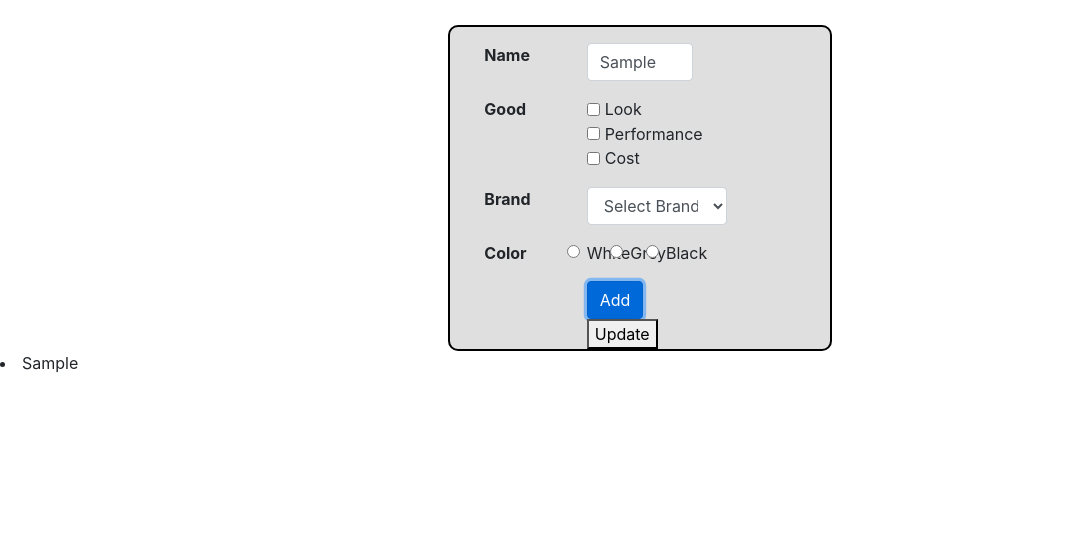
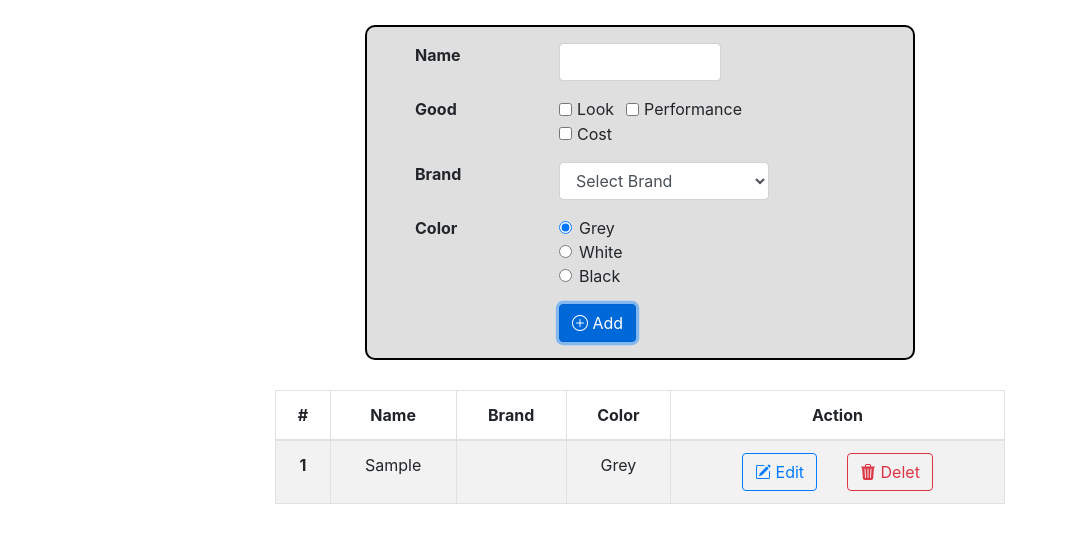
Before and after one commit to jacksonsuthip/angular, an Angular app: page / in a window 1280 px wide. Both pictures are taken after typing "Sample" into the empty fields and a click on the button "Add". Shown: the top 542 px of the page, without its empty margins (0-1068 px from the left). Built offline with nearby package versions, Linux system fonts and the light colour scheme.

Commit message:
feat: :hammer: table list & input reset fields

```diff
--- a/angular.json
+++ b/angular.json
@@ -16,13 +16,16 @@
             "outputPath": "dist/my-angular-app",
             "index": "src/index.html",
             "main": "src/main.ts",
-            "polyfills": [
-              "zone.js"
-            ],
+            "polyfills": ["zone.js"],
             "tsConfig": "tsconfig.app.json",
             "assets": [
               "src/favicon.ico",
-              "src/assets"
+              "src/assets",
+              {
+                "glob": "bootstrap-icons.svg",
+                "input": "./node_modules/bootstrap-icons/",
+                "output": "/"
+              }
             ],
             "styles": [
               "node_modules/bootstrap/dist/css/bootstrap.min.css",
@@ -78,18 +81,10 @@
         "test": {
           "builder": "@angular-devkit/build-angular:karma",
           "options": {
-            "polyfills": [
-              "zone.js",
-              "zone.js/testing"
-            ],
+            "polyfills": ["zone.js", "zone.js/testing"],
             "tsConfig": "tsconfig.spec.json",
-            "assets": [
-              "src/favicon.ico",
-              "src/assets"
-            ],
-            "styles": [
-              "src/styles.css"
-            ],
+            "assets": ["src/favicon.ico", "src/assets"],
+            "styles": ["src/styles.css"],
             "scripts": []
           }
         }
--- a/package.json
+++ b/package.json
@@ -19,6 +19,7 @@
     "@angular/platform-browser-dynamic": "^15.0.0",
     "@angular/router": "^15.0.0",
     "bootstrap": "^4.6.2",
+    "bootstrap-icons": "^1.10.2",
     "rxjs": "~7.5.0",
     "tslib": "^2.3.0",
     "zone.js": "~0.12.0"
--- a/src/app/reg-form/reg-form.component.css
+++ b/src/app/reg-form/reg-form.component.css
@@ -1,5 +1,7 @@
 .field {
-    border: 2px solid black;
-    border-radius: 10px;
-    background-color: #dfdfdf;
+  border: 2px solid black;
+  border-radius: 10px;
+  background-color: #dfdfdf;
+  width: 550px;
+  margin-bottom: 30px;
 }
--- a/src/app/reg-form/reg-form.component.html
+++ b/src/app/reg-form/reg-form.component.html
@@ -1,4 +1,4 @@
-<div class="row justify-content-center" style="width: inherit">
+<div class="row justify-content-center">
   <div class="formDiv">
     <fieldset class="field">
       <p></p>
@@ -11,6 +11,8 @@
             class="form-control"
             id="name"
             name="name"
+            #name
+            autocomplete="false"
             (change)="onChangeField($event)"
           />
         </div>
@@ -26,6 +28,7 @@
               type="checkbox"
               id="Look"
               name="good"
+              [(ngModel)]="devices.good.Look"
               (change)="onChangeField($event)"
             />
             <label class="form-check-label" for="Look">Look</label>
@@ -36,6 +39,7 @@
               type="checkbox"
               id="Performance"
               name="good"
+              [(ngModel)]="devices.good.Performance"
               (change)="onChangeField($event)"
             />
             <label class="form-check-label" for="Performance"
@@ -48,6 +52,7 @@
               type="checkbox"
               id="Cost"
               name="good"
+              [(ngModel)]="devices.good.Cost"
               (change)="onChangeField($event)"
             />
             <label class="form-check-label" for="Cost">Cost</label>
@@ -62,8 +67,9 @@
           <select
             class="form-control"
             (click)="onChangeField($event)"
-            id="Brand"
-            name="Brand"
+            id="brand"
+            name="brand"
+            [(ngModel)]="devices.brand"
           >
             <option value="">Select Brand</option>
             <option value="HP">HP</option>
@@ -76,7 +82,19 @@
       <div class="row">
         <div class="col-md-1"></div>
         <div class="col-md-3"><b>Color</b></div>
-        <div class="col-md-6 radioDiv">
+        <div class="col-md-8">
+          <div class="form-check">
+            <input
+              class="form-check-input"
+              type="radio"
+              name="color"
+              id="Grey"
+              [checked]="color"
+              (click)="onChangeField($event)"
+            />
+            <label class="form-check-label" for="Grey"> Grey </label>
+          </div>
+          <div class="form-check">
             <input
               class="form-check-input"
               type="radio"
@@ -84,15 +102,9 @@
               id="White"
               (click)="onChangeField($event)"
             />
-          <label class="form-check-label radioDiv" htmlFor="White">White</label>
-          <input
-            class="form-check-input"
-            type="radio"
-            name="color"
-            id="Grey"
-            (click)="onChangeField($event)"
-          />
-          <label class="form-check-label radioDiv" htmlFor="Grey">Grey</label>
+            <label class="form-check-label" for="White"> White </label>
+          </div>
+          <div class="form-check">
             <input
               class="form-check-input"
               type="radio"
@@ -100,21 +112,69 @@
               id="Black"
               (click)="onChangeField($event)"
             />
-          <label class="form-check-label radioDiv" htmlFor="Black">Black</label>
+            <label class="form-check-label" for="Black"> Black </label>
+          </div>
+        </div>
+      </div>
+
+      <p></p>
+      <div class="row">
+        <div class="col-md-4"></div>
+        <div class="col-md-6">
+          <button
+            type="button"
+            class="btn btn-primary"
+            (click)="onAdd(); name.value = ''"
+          >
+            <i class="bi bi-plus-circle"></i>
+            Add
+          </button>
+          <!-- <button type="button" class="btn btn-primary">Update</button> -->
         </div>
       </div>
       <p></p>
-      <div class="row">
-        <div class="col-md-4"></div>
-        <div class="col-md-2">
-          <button type="button" class="btn btn-primary" (click)="onAdd()">
-            Add
-          </button>
-          <button type="button">Update</button>
-        </div>
-      </div>
     </fieldset>
   </div>
 </div>
 
-<li *ngFor="let item of allDevices; index as i">{{ item.name }}</li>
+<div class="container text-center">
+  <div class="row justify-content-lg-center">
+    <div class="col-lg-8">
+      <table class="table table-striped table-hover table-bordered">
+        <thead>
+          <tr>
+            <th scope="col">#</th>
+            <th scope="col">Name</th>
+            <th scope="col">Brand</th>
+            <th scope="col">Color</th>
+            <th scope="col">Action</th>
+          </tr>
+        </thead>
+        <tbody>
+          <tr *ngFor="let item of allDevices; index as i">
+            <th scope="row">{{ i + 1 }}</th>
+            <td>{{ item.name }}</td>
+            <td>{{ item.brand }}</td>
+            <td>{{ item.color }}</td>
+            <td>
+              <button
+                type="button"
+                class="btn btn-outline-primary"
+                style="margin-right: 30px"
+              >
+                <i class="bi bi-pencil-square"></i> Edit
+              </button>
+              <button
+                type="button"
+                class="btn btn-outline-danger"
+                (click)="removeItem(i)"
+              >
+                <i class="bi bi-trash3-fill"></i> Delet
+              </button>
+            </td>
+          </tr>
+        </tbody>
+      </table>
+    </div>
+  </div>
+</div>
--- a/src/app/reg-form/reg-form.component.ts
+++ b/src/app/reg-form/reg-form.component.ts
@@ -6,16 +6,18 @@ import { Component } from '@angular/core';
   styleUrls: ['./reg-form.component.css'],
 })
 export class RegFormComponent {
+  color = true;
   devices = {
     name: '',
-    good: {},
+    good: { Look: false, Cost: false, Performance: false },
     brand: '',
-    color: '',
+    color: 'Grey',
   };
   allDevices = [];
 
   onChangeField(e) {
     if (e.target.name === 'color') {
+      this.color = false;
       this.devices = { ...this.devices, [e.target.name]: e.target.id };
     } else if (e.target.name === 'good') {
       this.devices = {
@@ -32,6 +34,17 @@ export class RegFormComponent {
 
   onAdd() {
     this.allDevices.push(this.devices);
+    this.devices = {
+      name: '',
+      good: { Look: false, Cost: false, Performance: false },
+      brand: '',
+      color: 'Grey',
+    };
+    this.color = true;
     console.log(this.allDevices);
   }
+
+  removeItem(index) {
+    this.allDevices = this.allDevices.filter((_row, i) => i !== index);
+  }
 }
--- a/src/styles.css
+++ b/src/styles.css
@@ -1 +1,2 @@
 /* You can add global styles to this file, and also import other style files */
+@import "~bootstrap-icons/font/bootstrap-icons.css";
```
Also changed, not shown: 1 other file (tests, documents, lock files or other folders). Lines whose indentation alone changed are shown as unchanged.
